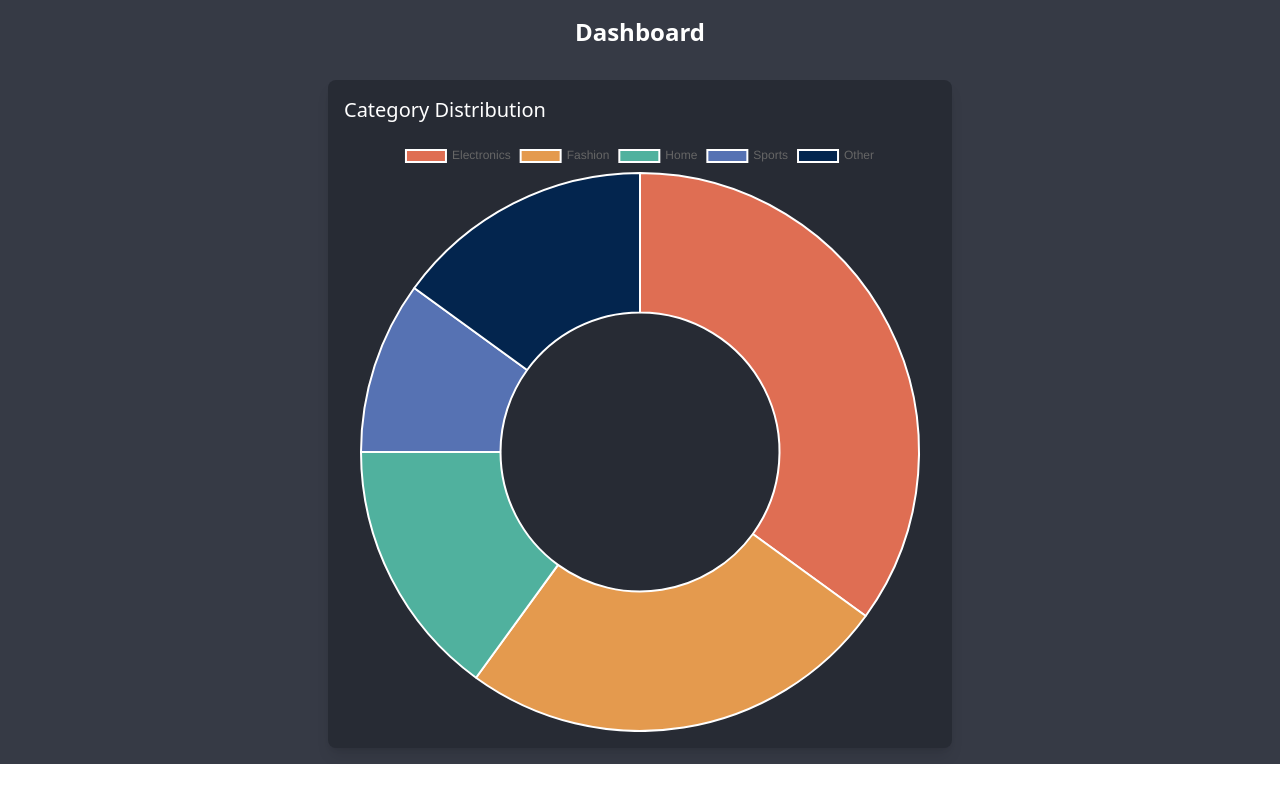
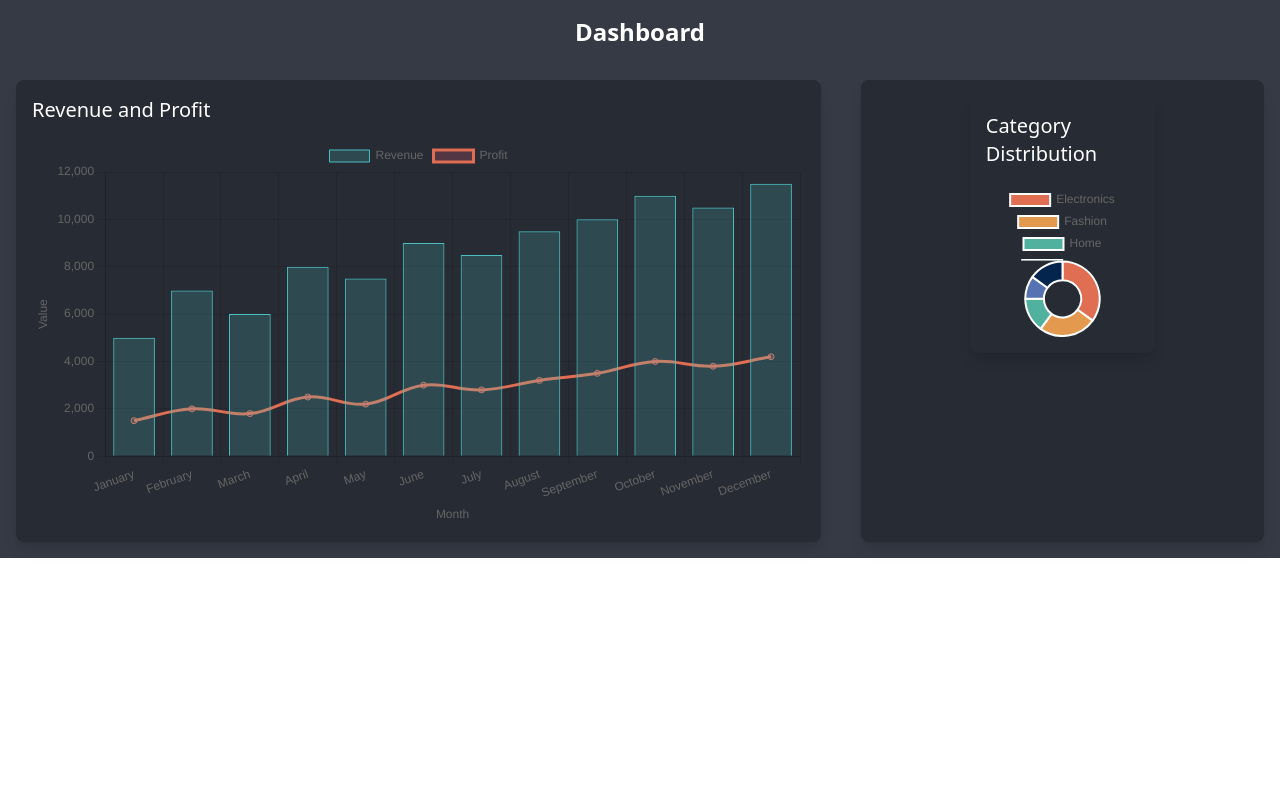
Before and after one commit to utharanambiar/SalesDashboard, a React (Vite) app: page / in a window 1280 px wide. Built offline with nearby package versions, Linux system fonts and the light colour scheme.

Commit message:
feat: add combination chart with revenue and profit

```diff
--- /dev/null
+++ b/src/Components/CombinationChart.tsx
@@ -0,0 +1,62 @@
+import { Bar } from "react-chartjs-2";
+import { comboChartData } from "../utils/data";
+import { ComboChart } from "../types/types";
+
+const comboChart: ComboChart = {
+  labels: comboChartData.map((data) => data.month),
+  datasets: [
+    {
+      type: "bar",
+      label: "Revenue",
+      data: comboChartData.map((data) => data.revenue),
+      backgroundColor: "rgba(75, 192, 192, 0.2)",
+      borderColor: "rgba(75, 192, 192, 1)",
+      borderWidth: 1,
+    },
+    {
+      type: "line",
+      label: "Profit",
+      data: comboChartData.map((data) => data.profit),
+      borderColor: "#DF6E53",
+      backgroundColor: "rgba(255, 99, 132, 0.2)",
+      fill: true,
+      tension: 0.4,
+    },
+  ],
+};
+
+const comboChartOptions = {
+  responsive: true,
+  plugins: {
+    legend: {
+      position: "top" as const,
+    },
+  },
+  scales: {
+    x: {
+      title: {
+        display: true,
+        text: "Month",
+      },
+    },
+    y: {
+      title: {
+        display: true,
+        text: "Value",
+      },
+    },
+  },
+};
+
+function CombinationChart() {
+  return (
+    <>
+      <h3 className="text-xl font-medium mb-4 text-white">
+        Revenue and Profit
+      </h3>
+      <Bar data={comboChart as never} options={comboChartOptions} />
+    </>
+  );
+}
+
+export default CombinationChart;
--- a/src/Components/Dashboard.tsx
+++ b/src/Components/Dashboard.tsx
@@ -12,6 +12,7 @@ import {
   ArcElement,
 } from "chart.js";
 import CategoryChart from "./CategoryChart";
+import CombinationChart from "./CombinationChart";
 
 ChartJS.register(
   CategoryScale,
@@ -31,7 +32,14 @@ const Dashboard: React.FC = () => {
       <h2 className="text-2xl font-semibold text-center text-white">
         Dashboard
       </h2>
-      <CategoryChart />
+      <div className="flex gap-10">
+        <div className="w-full md:w-2/3 p-4 shadow-lg rounded-lg bg-darkChartBg">
+          <CombinationChart />
+        </div>
+        <div className="w-full md:w-1/3 p-4 shadow-lg rounded-lg bg-darkChartBg">
+          <CategoryChart />
+        </div>
+      </div>
     </div>
   );
 };
```
